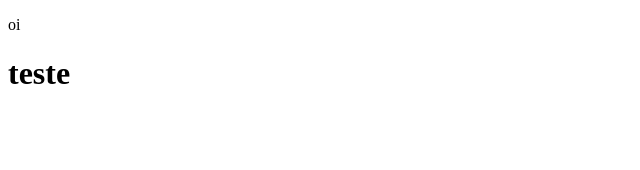
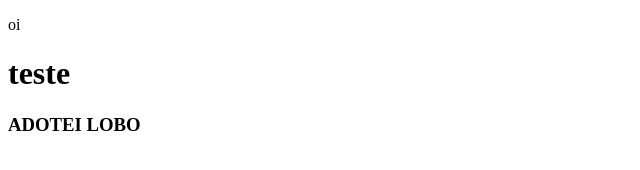
Before and after one commit to MarcosFerreira28/Projeto_Adote, a plain HTML site: page teste.html in a window 1280 px wide. Shown: the whole page, without its empty margins (0-640 px from the left). Drawn offline with Linux system fonts and the light colour scheme.

Commit message:
add: teste

```diff
--- a/teste.html
+++ b/teste.html
@@ -9,6 +9,7 @@
     <header>
         <p>oi</p>
         <h1>teste</h1>
+        <H3>ADOTEI LOBO</H3>
     </header>
 </body>
 </html>
```
